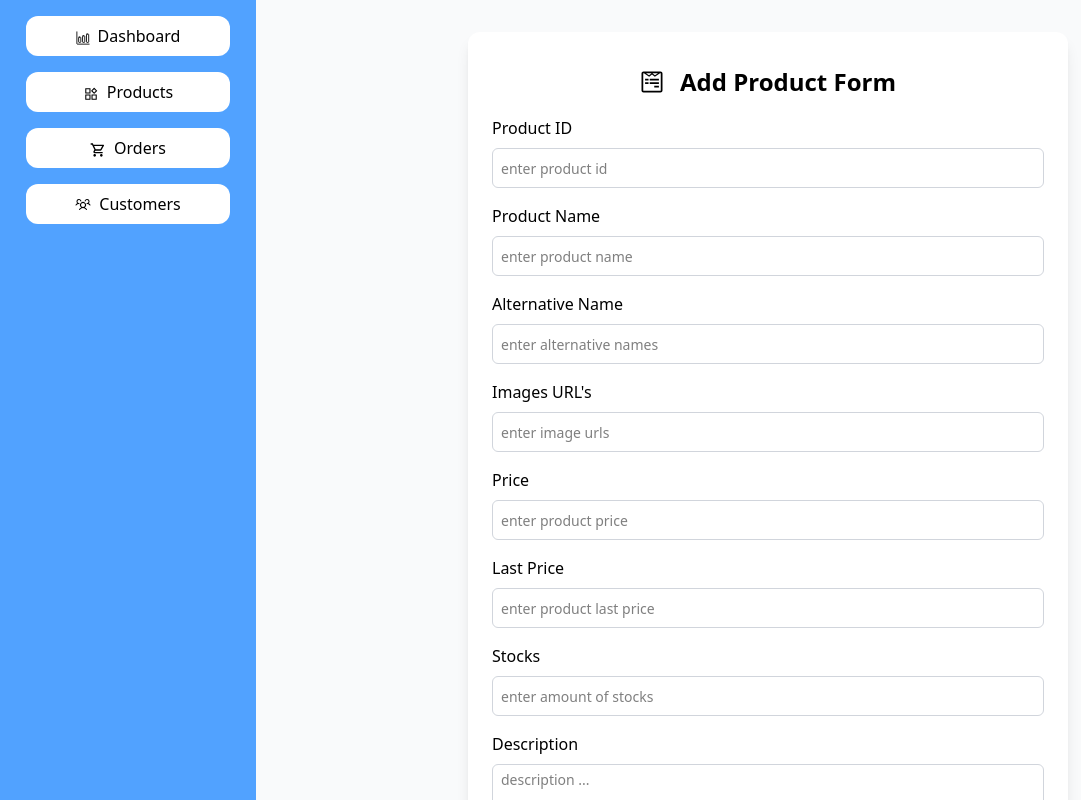
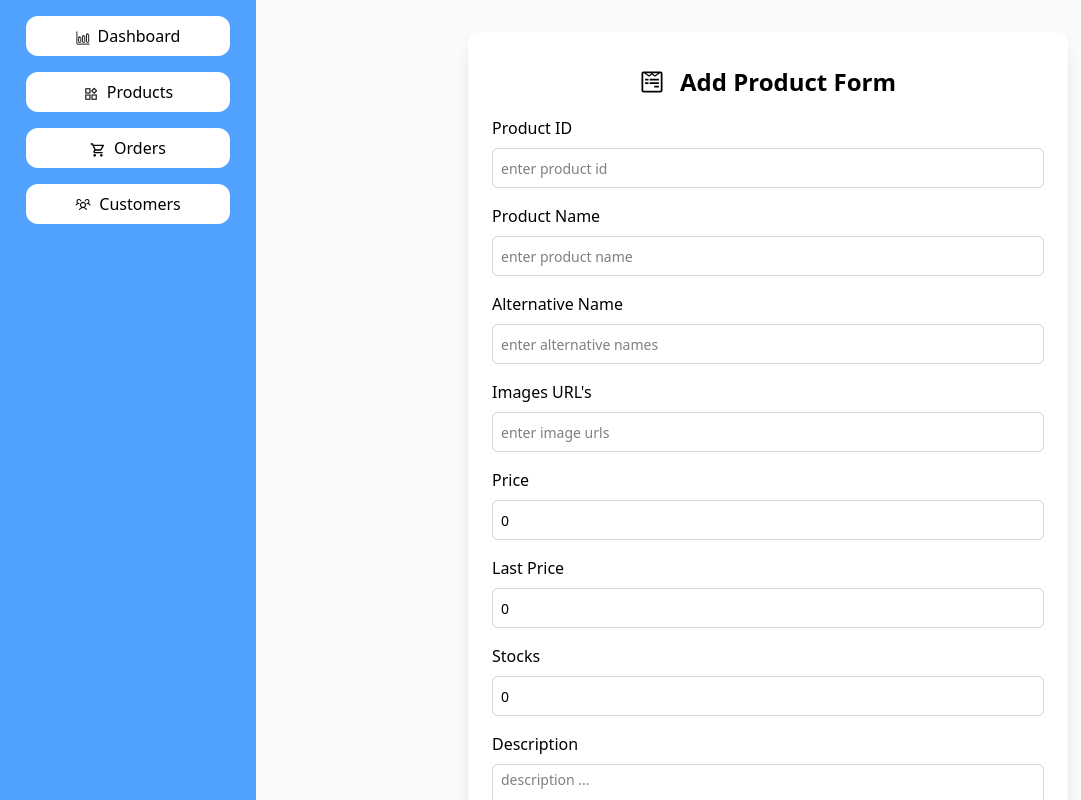
Before and after one commit to Thenuka09/cbc-frontend, a React (Vite) app: page /admin/products/add-products in a window 1280 px wide. Shown: the whole page, without its empty margins (0-1081 px from the left). Built offline with nearby package versions, Linux system fonts and the light colour scheme.

Commit message:
add useStates and onChnage function to inputs

```diff
--- a/src/pages/admin/add-product-form.jsx
+++ b/src/pages/admin/add-product-form.jsx
@@ -1,47 +1,106 @@
+import { useState } from "react";
 import { MdAddTask } from "react-icons/md";
 import { FaWpforms } from "react-icons/fa";
 
 export default function AddProductForm() {
+
+    const [productId, setProductId] = useState("");
+    const [productName, setProductName] = useState("");
+    const [alternativeNames, setAlternativeNames] = useState("");
+    const [imageURLs, setImageURLs] = useState("");
+    const [price, setPrice] = useState(0);
+    const [lastPrice, setLastPrice] = useState(0);
+    const [stocks, setStocks] = useState(0);
+    const [description, setDescription] = useState("");
+
     return (
         <div className="w-full flex justify-center items-center min-h-screen pt-8 pb-8 bg-gray-50">
             <div className="flex flex-col w-[600px] h-auto bg-white rounded-[12px] shadow-lg p-6">
-                <h1 className="text-center w-full mt-2 mb-4 text-[24px] font-semibold flex justify-center items-center"><FaWpforms className="mr-4"/> Add Product Form</h1>
+                <h1 className="text-center w-full mt-2 mb-4 text-[24px] font-semibold flex justify-center items-center"><FaWpforms className="mr-4" /> Add Product Form</h1>
 
                 <div className="flex flex-col space-y-4">
                     <div className="flex flex-col space-y-2">
                         <label className="font-[400]">Product ID</label>
-                        <input type="text" placeholder="enter product id" className="h-[40px] px-2 py-1 border border-gray-300 rounded-[6px] focus:outline-none focus:border-blue-600 text-[14px] font-[400]"/>
+                        <input
+                            type="text"
+                            placeholder="enter product id"
+                            value={productId}
+                            onChange={(e) => { setProductId(e.target.value) }}
+                            className="h-[40px] px-2 py-1 border border-gray-300 rounded-[6px] focus:outline-none focus:border-blue-600 text-[14px] font-[400]"
+                        />
                     </div>
                     <div className="flex flex-col space-y-2">
                         <label className="font-[400]">Product Name</label>
-                        <input type="text" placeholder="enter product name" className="h-[40px] px-2 py-1 border border-gray-300 rounded-[6px] focus:outline-none focus:border-blue-600 text-[14px] font-[400]"/>
+                        <input
+                            type="text"
+                            placeholder="enter product name"
+                            value={productName}
+                            onChange={(e) => { setProductName(e.target.value) }}
+                            className="h-[40px] px-2 py-1 border border-gray-300 rounded-[6px] focus:outline-none focus:border-blue-600 text-[14px] font-[400]"
+                        />
                     </div>
                     <div className="flex flex-col space-y-2">
                         <label className="font-[400]">Alternative Name</label>
-                        <input type="text" placeholder="enter alternative names" className="h-[40px] px-2 py-1 border border-gray-300 rounded-[6px] focus:outline-none focus:border-blue-600 text-[14px] font-[400]"/>
+                        <input
+                            type="text"
+                            placeholder="enter alternative names"
+                            value={alternativeNames}
+                            onChange={(e) => { setAlternativeNames(e.target.value) }}
+                            className="h-[40px] px-2 py-1 border border-gray-300 rounded-[6px] focus:outline-none focus:border-blue-600 text-[14px] font-[400]"
+                        />
                     </div>
                     <div className="flex flex-col space-y-2">
                         <label className="font-[400]">Images URL's</label>
-                        <input type="text" placeholder="enter image urls" className="h-[40px] px-2 py-1 border border-gray-300 rounded-[6px] focus:outline-none focus:border-blue-600 text-[14px] font-[400]"/>
+                        <input
+                            type="text"
+                            placeholder="enter image urls"
+                            value={imageURLs}
+                            onChange={(e) => { setImageURLs(e.target.value) }}
+                            className="h-[40px] px-2 py-1 border border-gray-300 rounded-[6px] focus:outline-none focus:border-blue-600 text-[14px] font-[400]"
+                        />
                     </div>
                     <div className="flex flex-col space-y-2">
                         <label className="font-[400]">Price</label>
-                        <input type="number" placeholder="enter product price" className="h-[40px] px-2 py-1 border border-gray-300 rounded-[6px] focus:outline-none focus:border-blue-600 text-[14px] font-[400]"/>
+                        <input
+                            type="number"
+                            placeholder="enter product price"
+                            value={price}
+                            onChange={(e) => { setPrice(e.target.value) }}
+                            className="h-[40px] px-2 py-1 border border-gray-300 rounded-[6px] focus:outline-none focus:border-blue-600 text-[14px] font-[400]"
+                        />
                     </div>
                     <div className="flex flex-col space-y-2">
                         <label className="font-[400]">Last Price</label>
-                        <input type="number" placeholder="enter product last price" className="h-[40px] px-2 py-1 border border-gray-300 rounded-[6px] focus:outline-none focus:border-blue-600 text-[14px] font-[400]"/>
+                        <input
+                            type="number"
+                            placeholder="enter product last price"
+                            value={lastPrice}
+                            onChange={(e) => { setLastPrice(e.target.value) }}
+                            className="h-[40px] px-2 py-1 border border-gray-300 rounded-[6px] focus:outline-none focus:border-blue-600 text-[14px] font-[400]"
+                        />
                     </div>
                     <div className="flex flex-col space-y-2">
                         <label className="font-[400]">Stocks</label>
-                        <input type="number" placeholder="enter amount of stocks" className="h-[40px] px-2 py-1 border border-gray-300 rounded-[6px] focus:outline-none focus:border-blue-600 text-[14px] font-[400]"/>
+                        <input
+                            type="number"
+                            placeholder="enter amount of stocks"
+                            value={stocks}
+                            onChange={(e) => { setStocks(e.target.value) }}
+                            className="h-[40px] px-2 py-1 border border-gray-300 rounded-[6px] focus:outline-none focus:border-blue-600 text-[14px] font-[400]"
+                        />
                     </div>
                     <div className="flex flex-col space-y-2">
                         <label className="font-[400]">Description</label>
-                        <textarea type="number" placeholder="description ..." className="h-[80px] px-2 py-1 border border-gray-300 rounded-[6px] focus:outline-none focus:border-blue-600 text-[14px] font-[400]"/>
+                        <textarea
+                            type="number"
+                            placeholder="description ..."
+                            value={description}
+                            onChange={(e) => { setDescription(e.target.value) }}
+                            className="h-[80px] px-2 py-1 border border-gray-300 rounded-[6px] focus:outline-none focus:border-blue-600 text-[14px] font-[400]"
+                        />
                     </div>
                     <div className="flex">
-                        <button className="bg-green-400 w-full py-2 cursor-pointer rounded-[6px] flex items-center justify-center text-[18px] hover:bg-green-500"> <MdAddTask className="mr-2"/> Add Product</button>
+                        <button className="bg-green-400 w-full py-2 cursor-pointer rounded-[6px] flex items-center justify-center text-[18px] hover:bg-green-500"> <MdAddTask className="mr-2" /> Add Product</button>
                     </div>
                 </div>
             </div>
```
